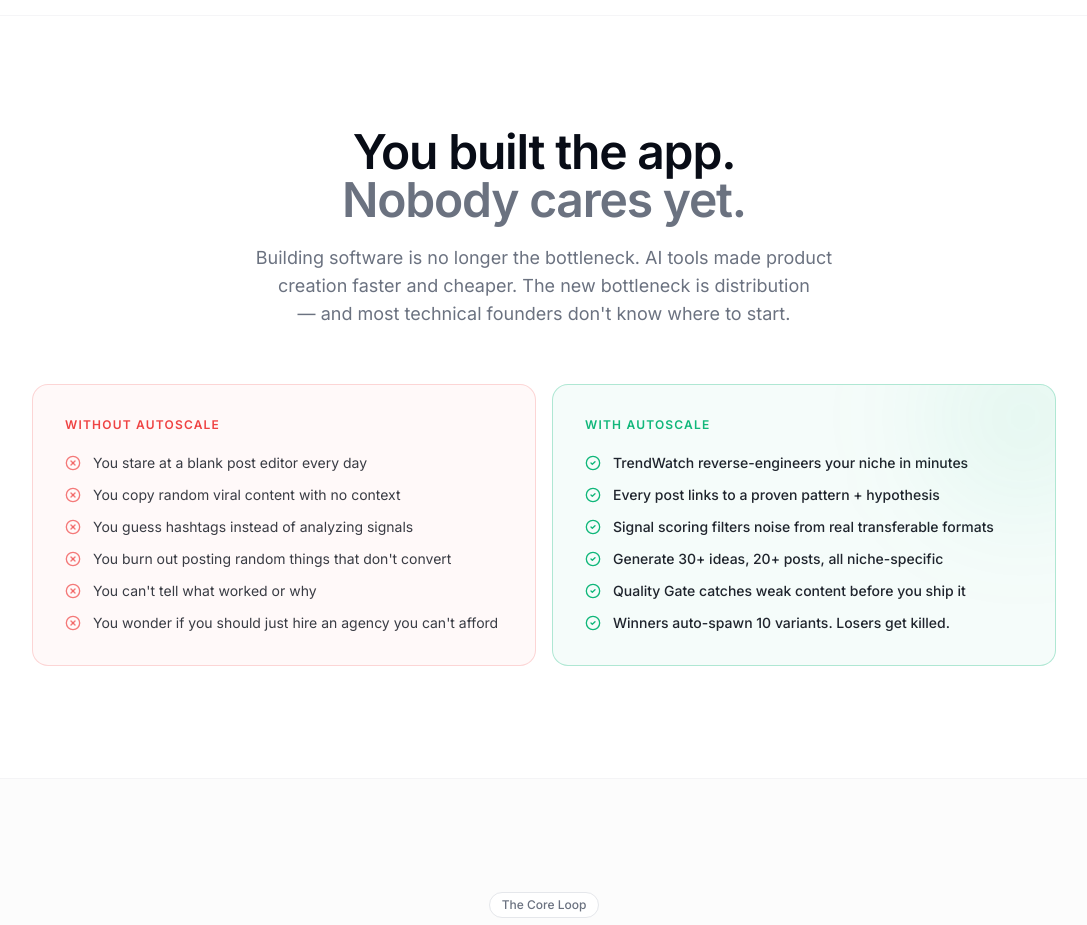
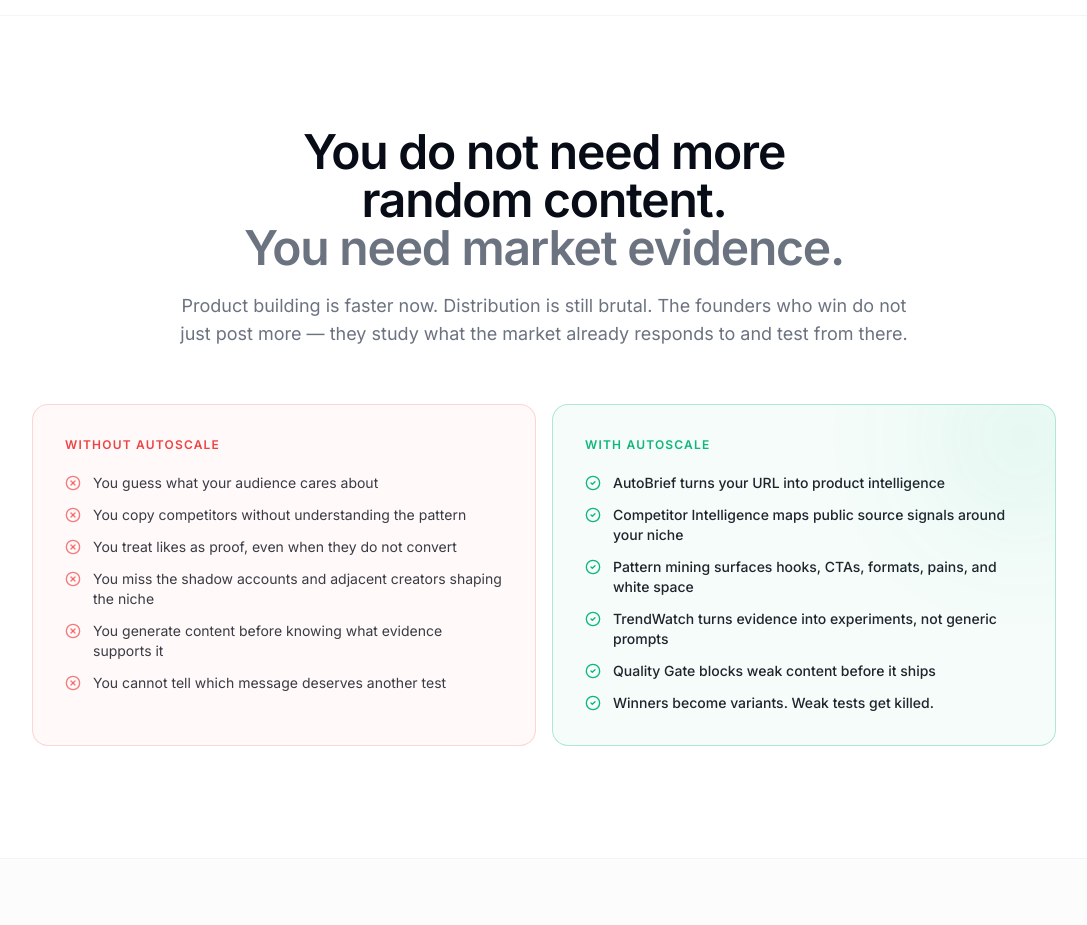
Before and after one commit to lukesystems/Auto-Scale, a Next.js app: page / in a window 1280 px wide. Shown: the part 1360-2285 px from the top of the page, without its empty margins (96-1183 px from the left). Built offline with nearby package versions, Linux system fonts and the light colour scheme; no server answers.

Commit message:
landing: align pain section to market evidence positioning

```diff
--- a/components/landing/pain.tsx
+++ b/components/landing/pain.tsx
@@ -6,13 +6,13 @@
       <div className="container">
         <div className="mx-auto max-w-3xl text-center">
           <h2 className="font-display text-3xl md:text-5xl font-semibold tracking-tight text-balance">
-            You built the app.
+            You do not need more random content.
             <br />
-            <span className="text-muted-foreground">Nobody cares yet.</span>
+            <span className="text-muted-foreground">You need market evidence.</span>
           </h2>
           <p className="mt-5 text-base md:text-lg text-muted-foreground text-balance">
-            Building software is no longer the bottleneck. AI tools made product creation faster and cheaper.
-            The new bottleneck is distribution — and most technical founders don&apos;t know where to start.
+            Product building is faster now. Distribution is still brutal. The founders who win do not just post more —
+            they study what the market already responds to and test from there.
           </p>
         </div>
 
@@ -21,12 +21,12 @@
             <div className="text-xs uppercase tracking-widest text-destructive font-semibold">Without AutoScale</div>
             <ul className="mt-5 space-y-3">
               {[
-                "You stare at a blank post editor every day",
-                "You copy random viral content with no context",
-                "You guess hashtags instead of analyzing signals",
-                "You burn out posting random things that don't convert",
-                "You can't tell what worked or why",
-                "You wonder if you should just hire an agency you can't afford",
+                "You guess what your audience cares about",
+                "You copy competitors without understanding the pattern",
+                "You treat likes as proof, even when they do not convert",
+                "You miss the shadow accounts and adjacent creators shaping the niche",
+                "You generate content before knowing what evidence supports it",
+                "You cannot tell which message deserves another test",
               ].map((line) => (
                 <li key={line} className="flex items-start gap-3 text-sm">
                   <XCircle className="h-4 w-4 mt-0.5 shrink-0 text-destructive/70" />
@@ -41,12 +41,12 @@
             <div className="text-xs uppercase tracking-widest text-primary font-semibold">With AutoScale</div>
             <ul className="mt-5 space-y-3">
               {[
-                "TrendWatch reverse-engineers your niche in minutes",
-                "Every post links to a proven pattern + hypothesis",
-                "Signal scoring filters noise from real transferable formats",
-                "Generate 30+ ideas, 20+ posts, all niche-specific",
-                "Quality Gate catches weak content before you ship it",
-                "Winners auto-spawn 10 variants. Losers get killed.",
+                "AutoBrief turns your URL into product intelligence",
+                "Competitor Intelligence maps public source signals around your niche",
+                "Pattern mining surfaces hooks, CTAs, formats, pains, and white space",
+                "TrendWatch turns evidence into experiments, not generic prompts",
+                "Quality Gate blocks weak content before it ships",
+                "Winners become variants. Weak tests get killed.",
               ].map((line) => (
                 <li key={line} className="flex items-start gap-3 text-sm">
                   <CheckCircle2 className="h-4 w-4 mt-0.5 shrink-0 text-primary" />
```
